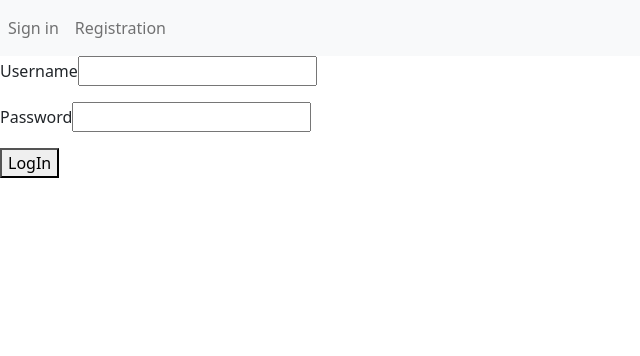
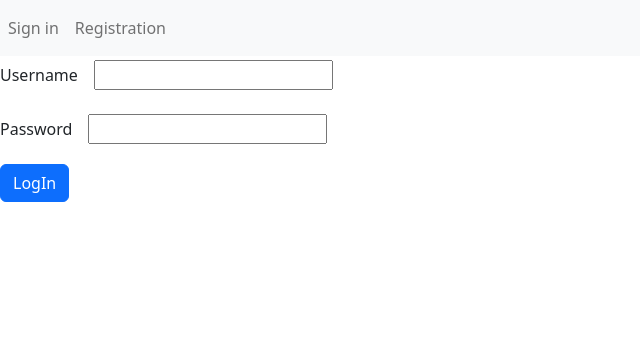
Before and after one commit to Simple2B/django.app, a Django app: page /users/login/ in a window 1280 px wide. Shown: the top 356 px of the page, without its empty margins (0-640 px from the left). Run offline with Django 4.2, Linux system fonts and the light colour scheme.

Commit message:
add bootstrap to login/registration form

```diff
--- a/users/templates/users/login_page.html
+++ b/users/templates/users/login_page.html
@@ -3,10 +3,18 @@
 {% block body %}
     <form method="post">
         {% csrf_token %}
-        {% for f in form %}
-            <p><label for=" {{ f.id_for_label }} ">{{ f.label }}</label>{{ f }}</p>
-            <div>{{ f.errors }}</div>
-        {% endfor %}
-        <button type="submit">LogIn</button>
+            {% for f in form %}
+                <div class="row g-3 align-items-center">
+                    <div class="col-auto">
+                        <label class="col-form-label" for=" {{ f.id_for_label }} ">{{ f.label }}</label>
+                    </div>
+                    <div class="col-auto">
+                        {{ f }}
+                    </div>
+                    <div>{{ f.errors }}</div>
+                </div>
+            {% endfor %}
+
+        <button type="submit" class="btn btn-primary">LogIn</button>
     </form>
 {% endblock %}
```
Also changed, not shown: users/templates/users/register_user.html (+13 -5 lines).
